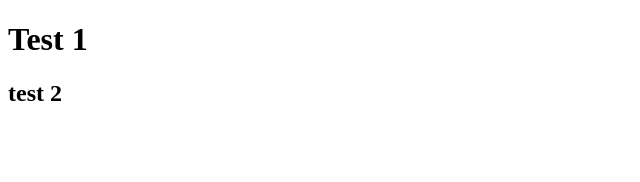
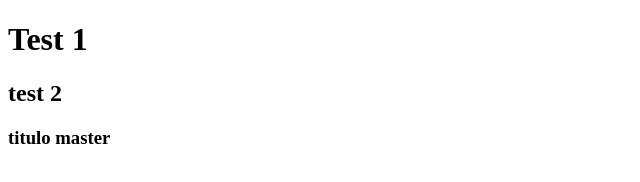
Before and after one commit to cchura94/git-test, a plain HTML site: page index.html in a window 1280 px wide. Shown: the whole page, without its empty margins (0-640 px from the left). Drawn offline with Linux system fonts and the light colour scheme.

Commit message:
se agrego un titulo master en index.html

```diff
--- a/index.html
+++ b/index.html
@@ -8,5 +8,6 @@
 <body>
     <h1>Test 1</h1>
     <h2>test 2</h2>
+    <h3>titulo master</h3>
 </body>
 </html>
```
